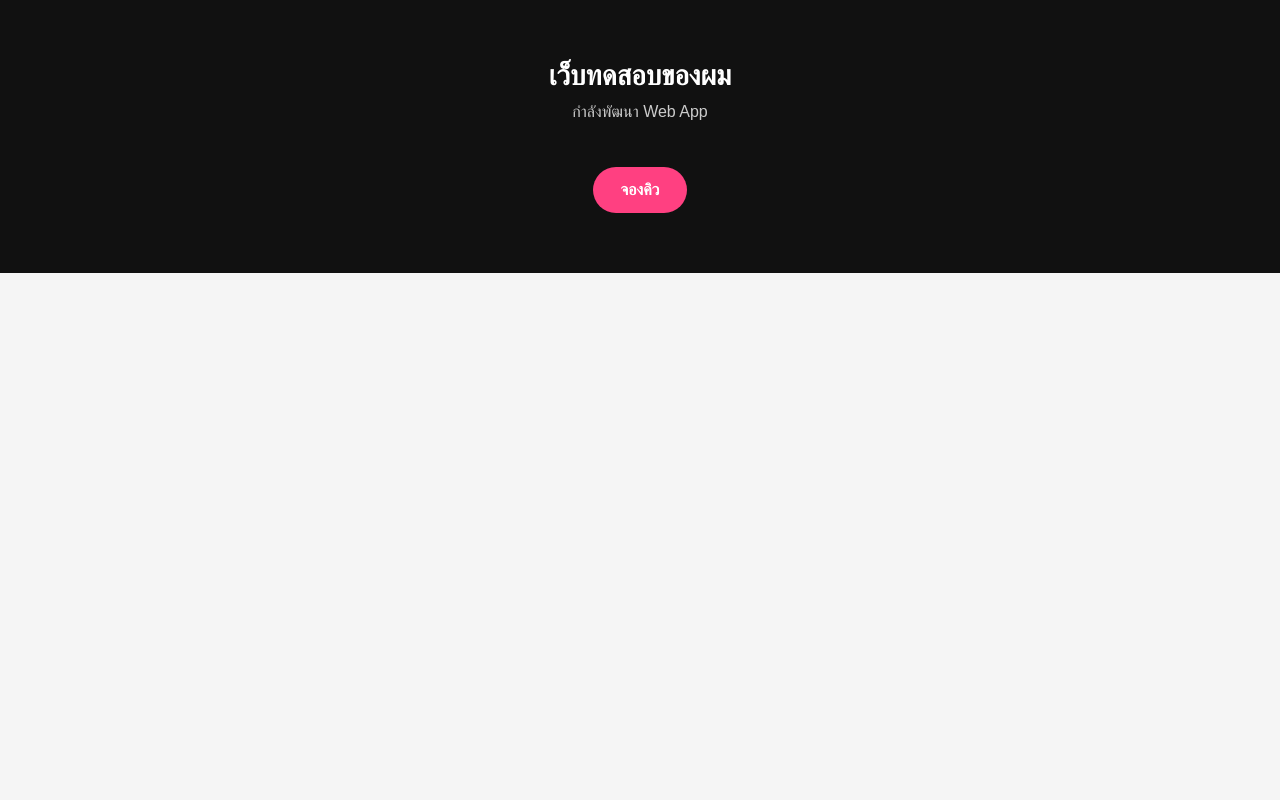
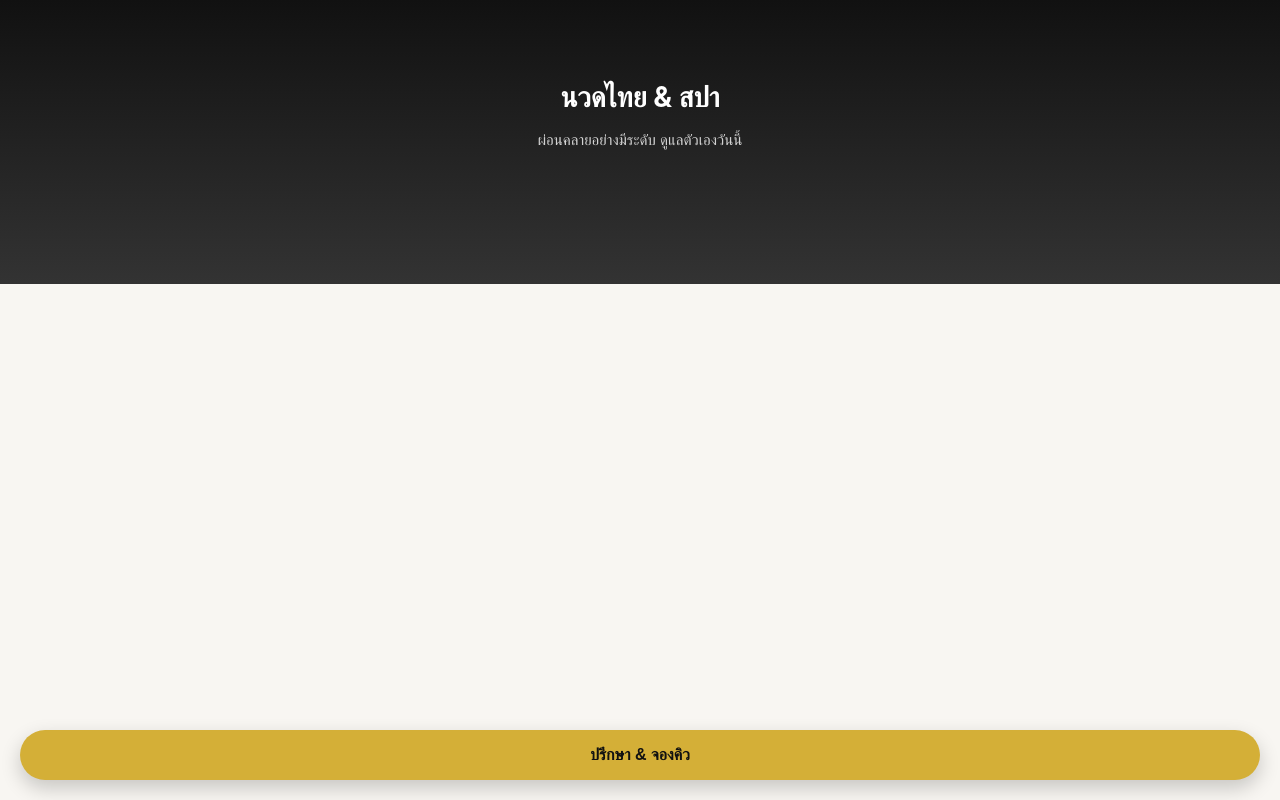
Before and after one commit to phasitwork26-glitch/spa-landing, a plain HTML site: page index.html in a window 1280 px wide. Drawn offline with Linux system fonts and the light colour scheme.

Commit message:
Update index.html

```diff
--- a/index.html
+++ b/index.html
@@ -3,54 +3,142 @@
 <head>
 <meta charset="UTF-8" />
 <meta name="viewport" content="width=device-width, initial-scale=1.0" />
-  <title>Spa Landing</title>
+<title>นวดไทย & สปา</title>
+
 <style>
 body {
   margin: 0;
-      font-family: sans-serif;
-      background: #f5f5f5;
+  font-family: -apple-system, BlinkMacSystemFont, sans-serif;
+  background: #f8f6f2;
+  color: #222;
+}
+
+.hero {
+  padding: 80px 20px 120px;
+  text-align: center;
+  background: linear-gradient(to bottom, #111, #333);
+  color: white;
+}
+
+.hero h1 {
+  font-size: 28px;
+  margin: 0 0 10px;
+}
+
+.hero p {
+  opacity: .8;
+  font-size: 15px;
+}
+
+/* Floating Button */
+.cta-button {
+  position: fixed;
+  bottom: 20px;
+  left: 20px;
+  right: 20px;
+  background: #d4af37;
+  color: #111;
+  border: none;
+  padding: 16px;
+  font-size: 16px;
+  font-weight: bold;
+  border-radius: 50px;
+  box-shadow: 0 8px 20px rgba(0,0,0,.2);
+  cursor: pointer;
+  z-index: 1000;
+}
+
+/* Bottom Sheet */
+.sheet {
+  position: fixed;
+  bottom: -100%;
+  left: 0;
+  right: 0;
+  background: white;
+  border-radius: 20px 20px 0 0;
+  padding: 25px;
+  box-shadow: 0 -10px 30px rgba(0,0,0,.2);
+  transition: .4s ease;
+  z-index: 1001;
+}
+
+.sheet.active {
+  bottom: 0;
+}
+
+.sheet h3 {
+  margin-top: 0;
   text-align: center;
 }
 
-    header {
-      padding: 60px 20px;
-      background: #111;
-      color: white;
+.option {
+  background: #f2f2f2;
+  padding: 15px;
+  border-radius: 12px;
+  margin: 10px 0;
+  text-align: center;
+  cursor: pointer;
 }
 
-    h1 {
-      margin: 0;
-      font-size: 28px;
+.overlay {
+  position: fixed;
+  inset: 0;
+  background: rgba(0,0,0,.4);
+  display: none;
+  z-index: 1000;
 }
 
-    p {
-      margin-top: 10px;
-      color: #ccc;
-    }
-
-    .btn {
-      margin-top: 30px;
-      display: inline-block;
-      padding: 14px 28px;
-      background: #ff4081;
-      color: white;
-      border-radius: 30px;
-      text-decoration: none;
-      font-weight: bold;
-    }
-
-    .btn:hover {
-      opacity: 0.9;
+.overlay.active {
+  display: block;
 }
 </style>
 </head>
+
 <body>
 
-  <header>
-    <h1>เว็บทดสอบของผม</h1>
-    <p>กำลังพัฒนา Web App</p>
-    <a href="#" class="btn">จองคิว</a>
-  </header>
+<section class="hero">
+  <h1>นวดไทย & สปา</h1>
+  <p>ผ่อนคลายอย่างมีระดับ ดูแลตัวเองวันนี้</p>
+</section>
+
+<button class="cta-button" onclick="openSheet()">
+  ปรึกษา & จองคิว
+</button>
+
+<div class="overlay" id="overlay" onclick="closeSheet()"></div>
+
+<div class="sheet" id="sheet">
+  <h3>เลือกสิ่งที่ต้องการ</h3>
+
+  <div class="option" onclick="selectOption('booking')">
+    🗓 จองคิว
+  </div>
+
+  <div class="option" onclick="selectOption('service')">
+    💆 รูปแบบบริการ
+  </div>
+
+  <div class="option" onclick="selectOption('other')">
+    💬 สอบถามอื่น ๆ
+  </div>
+</div>
+
+<script>
+function openSheet() {
+  document.getElementById("sheet").classList.add("active");
+  document.getElementById("overlay").classList.add("active");
+}
+
+function closeSheet() {
+  document.getElementById("sheet").classList.remove("active");
+  document.getElementById("overlay").classList.remove("active");
+}
+
+function selectOption(type) {
+  closeSheet();
+  alert("คุณเลือก: " + type);
+}
+</script>
 
 </body>
 </html>
```
Lines whose indentation alone changed are shown as unchanged.
